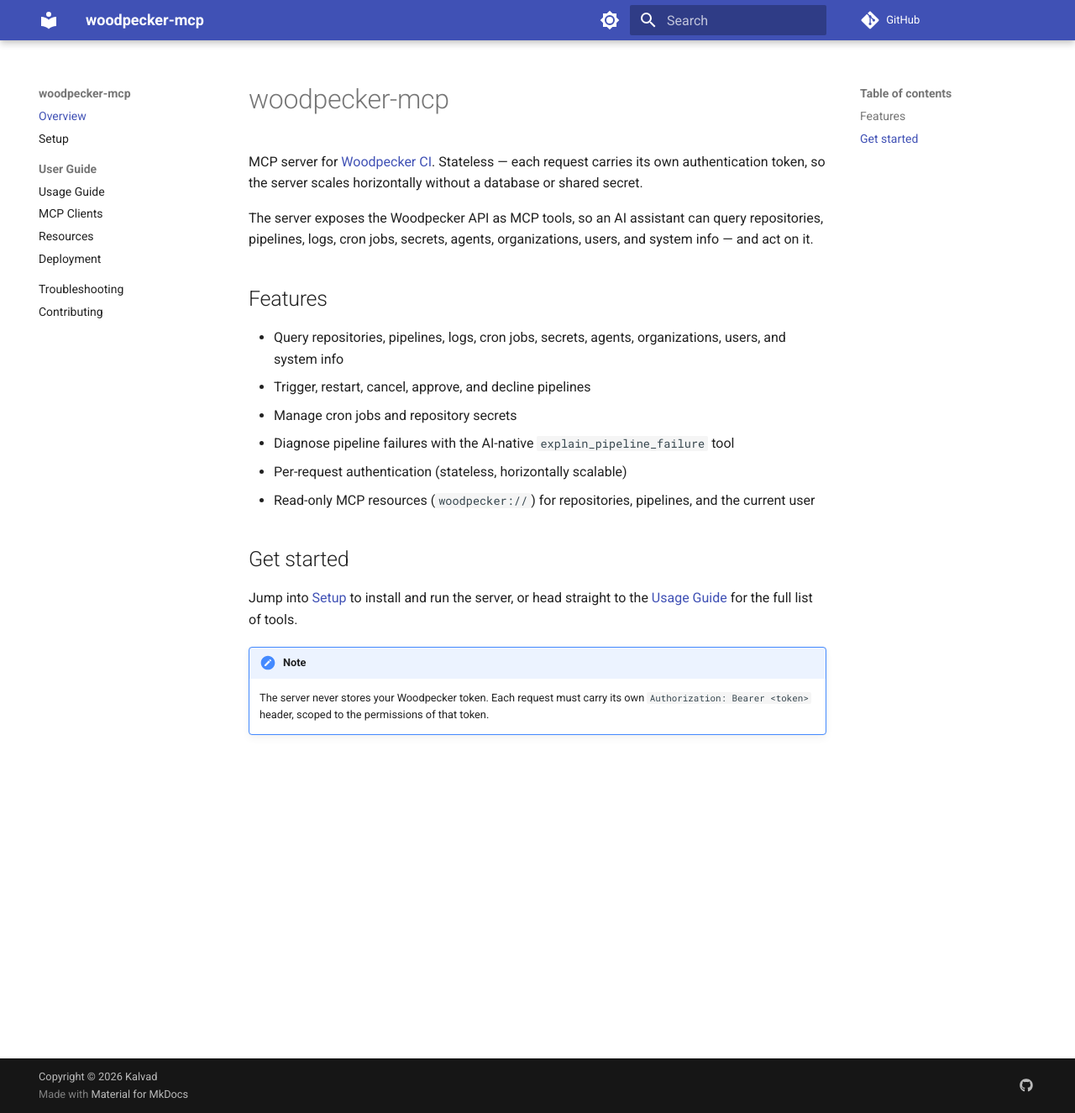
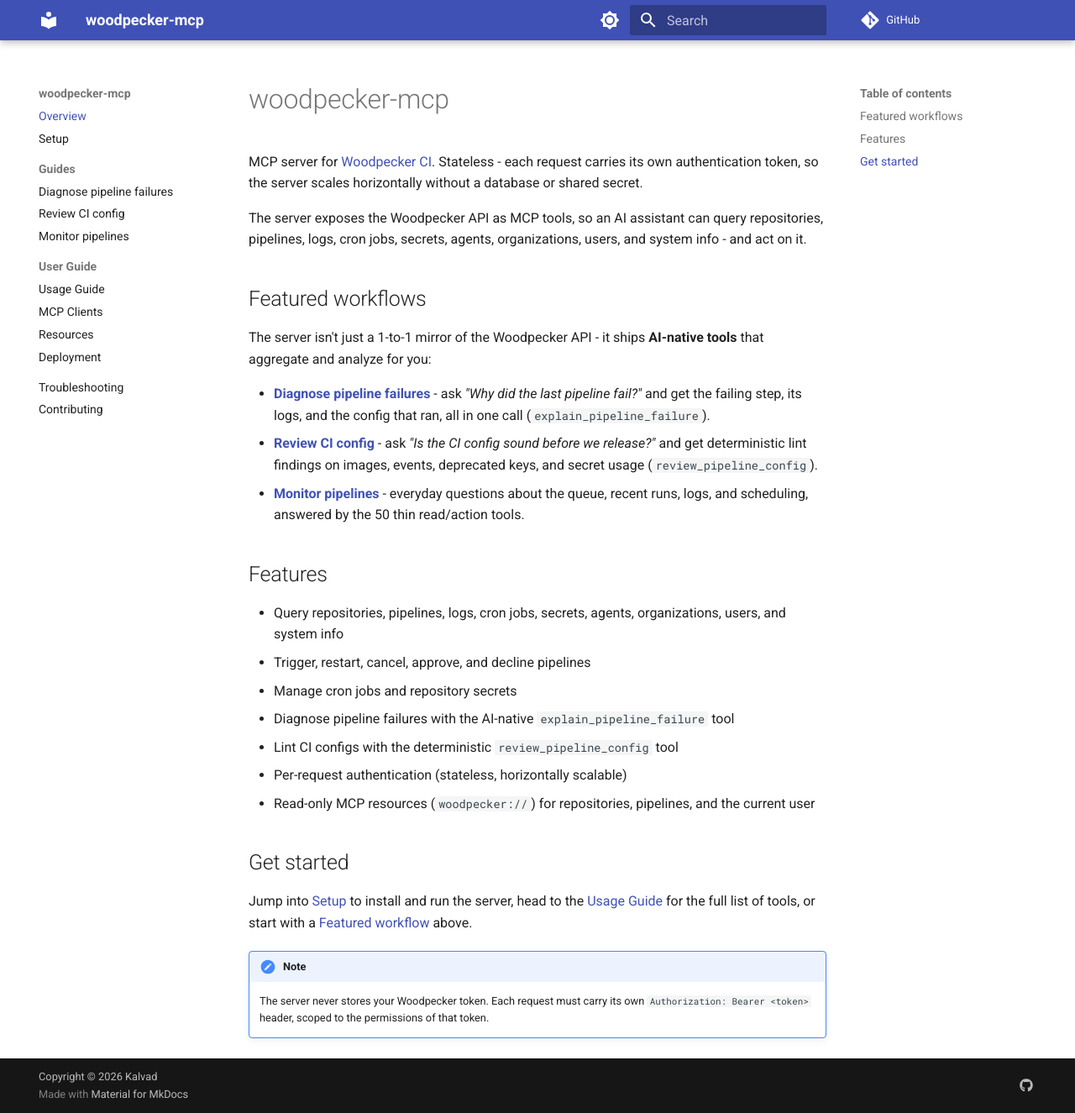
Before and after one commit to KalvadTech/woodpecker-mcp, an MkDocs documentation site: the page built from docs/index.md, in a window 1280 px wide and 1325 px high. Shown: the whole window at 84% size. Built offline with MkDocs 1.6.1 and Material for MkDocs 9.7.7, drawn with Linux system fonts in a browser that asks for light colours; comment, search, counter and statistics services are not loaded.

Commit message:
Added guides

```diff
--- a/docs/index.md
+++ b/docs/index.md
@@ -1,12 +1,27 @@
 # woodpecker-mcp
 
-MCP server for [Woodpecker CI](https://woodpecker-ci.org). Stateless — each
+MCP server for [Woodpecker CI](https://woodpecker-ci.org). Stateless - each
 request carries its own authentication token, so the server scales
 horizontally without a database or shared secret.
 
 The server exposes the Woodpecker API as MCP tools, so an AI assistant can
 query repositories, pipelines, logs, cron jobs, secrets, agents,
-organizations, users, and system info — and act on it.
+organizations, users, and system info - and act on it.
+
+## Featured workflows
+
+The server isn't just a 1-to-1 mirror of the Woodpecker API - it ships
+**AI-native tools** that aggregate and analyze for you:
+
+- [**Diagnose pipeline failures**](guides/diagnose-failures.md) - ask *"Why did
+  the last pipeline fail?"* and get the failing step, its logs, and the config
+  that ran, all in one call (`explain_pipeline_failure`).
+- [**Review CI config**](guides/review-ci-config.md) - ask *"Is the CI config
+  sound before we release?"* and get deterministic lint findings on images,
+  events, deprecated keys, and secret usage (`review_pipeline_config`).
+- [**Monitor pipelines**](guides/monitor-pipelines.md) - everyday questions
+  about the queue, recent runs, logs, and scheduling, answered by the 50 thin
+  read/action tools.
 
 ## Features
 
@@ -14,13 +29,15 @@
 - Trigger, restart, cancel, approve, and decline pipelines
 - Manage cron jobs and repository secrets
 - Diagnose pipeline failures with the AI-native `explain_pipeline_failure` tool
+- Lint CI configs with the deterministic `review_pipeline_config` tool
 - Per-request authentication (stateless, horizontally scalable)
 - Read-only MCP resources (`woodpecker://`) for repositories, pipelines, and the current user
 
 ## Get started
 
-Jump into [Setup](setup.md) to install and run the server, or head straight to
-the [Usage Guide](usage/index.md) for the full list of tools.
+Jump into [Setup](setup.md) to install and run the server, head to the
+[Usage Guide](usage/index.md) for the full list of tools, or start with a
+[Featured workflow](#featured-workflows) above.
 
 !!! note
     The server never stores your Woodpecker token. Each request must carry its
--- a/mkdocs.yml
+++ b/mkdocs.yml
@@ -30,6 +30,10 @@
 nav:
   - Overview: index.md
   - Setup: setup.md
+  - Guides:
+      - Diagnose pipeline failures: guides/diagnose-failures.md
+      - Review CI config: guides/review-ci-config.md
+      - Monitor pipelines: guides/monitor-pipelines.md
   - User Guide:
       - Usage Guide: usage/index.md
       - MCP Clients: usage/mcp-clients.md
```
Also changed, not shown: README.md (+3 -3 lines), docs/guides/diagnose-failures.md (added, +94 -0 lines), docs/guides/monitor-pipelines.md (added, +71 -0 lines), docs/guides/review-ci-config.md (added, +81 -0 lines), docs/setup.md (+2 -2 lines), docs/troubleshooting.md (+1 -1 lines), docs/usage/index.md (+6 -0 lines).
